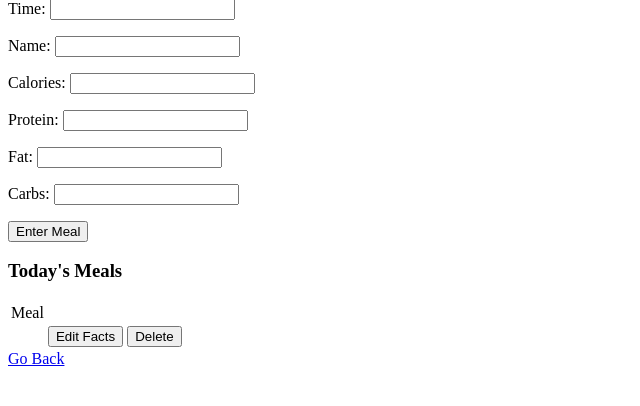
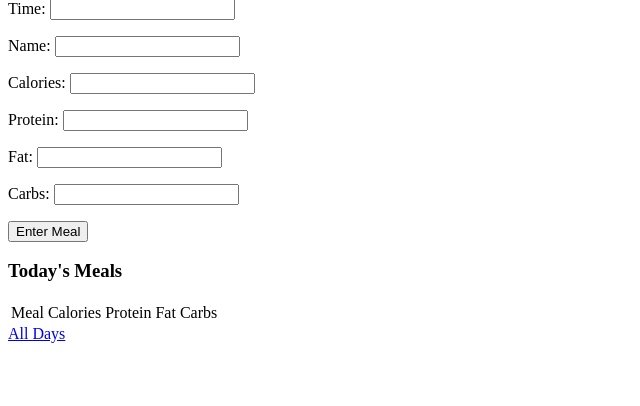
Before and after one commit to jwysocki1/CSCI4830-SelfTermProject, a Django app: page /manage_meals/2026-03-09/ in a window 1280 px wide. Shown: the part 122-528 px from the top of the page, without its empty margins (0-640 px from the left). Run offline with Django 5.2, Linux system fonts and the light colour scheme; data comes from the database, SQL or seed files in the repository; both versions use the stored data as it was after the commit.

Commit message:
Error fixing

```diff
--- a/calorie_tracking_app/models.py
+++ b/calorie_tracking_app/models.py
@@ -11,6 +11,7 @@
         return str(self.date)
 
 class Meal(models.Model):
+    id = models.AutoField(primary_key=True)
     date = models.ForeignKey(Date, on_delete= models.CASCADE)
     time = models.TimeField()
     name = models.CharField(max_length=50)
--- a/calorie_tracking_app/templates/meals.html
+++ b/calorie_tracking_app/templates/meals.html
@@ -9,23 +9,20 @@
     </form>
     <h3>Today's Meals</h3>
     <table>
-        <tr><td>Meal</td></tr>
+        <tr><td>Meal</td><td>Calories</td><td>Protein</td><td>Fat</td><td>Carbs</td></tr>
         {% for meal in meals %}
         <tr>
-            <td>{{ meal.name }}</td>
+            <td>{{ meal.name }}</td><td>{{ meal.calories }}</td><td>{{ meal.protein }}</td>
+            <td>{{ meal.fat }}</td><td>{{ meal.carbs }}</td>
             <td>
-                <form method="GET" action="{% url 'edit_facts' meal.id %}">
-                    {% csrf_token %}
-                    <button type="submit">Edit Facts</button>
-                </form>
-            </td>
-            <td>
-                <form method="POST" action="{% url 'delete_meal' meal.id %}"> {% csrf_token %}
-                <button type="submit">Delete</button> </form>
+                {% if meal.id %}
+                <a href="{% url 'edit_facts' meal.id %}">Edit Facts</a>
+                <a href="{% url 'delete_meal' meal.id %}">Delete</a>
+                {% endif %}
             </td>
         </tr>
         {% endfor %}
     </table>
-    <a href="{% url '' %}">Go Back</a>
+    <a href="{% url 'index' %}">All Days</a>
 </body>
 </html>
--- a/calorie_tracking_app/views.py
+++ b/calorie_tracking_app/views.py
@@ -23,7 +23,7 @@
     return index(request)
 
 def manage_meals(request, date):
-    meals_to_manage = Date.objects.filter(date=date)
+    meals_to_manage = Meal.objects.filter(date=date)
 
     if request.method == "POST":
         form= MealForm()
```
Also changed, not shown: calorie_tracking_app/templates/index.html (+2 -8 lines), db.sqlite3.
